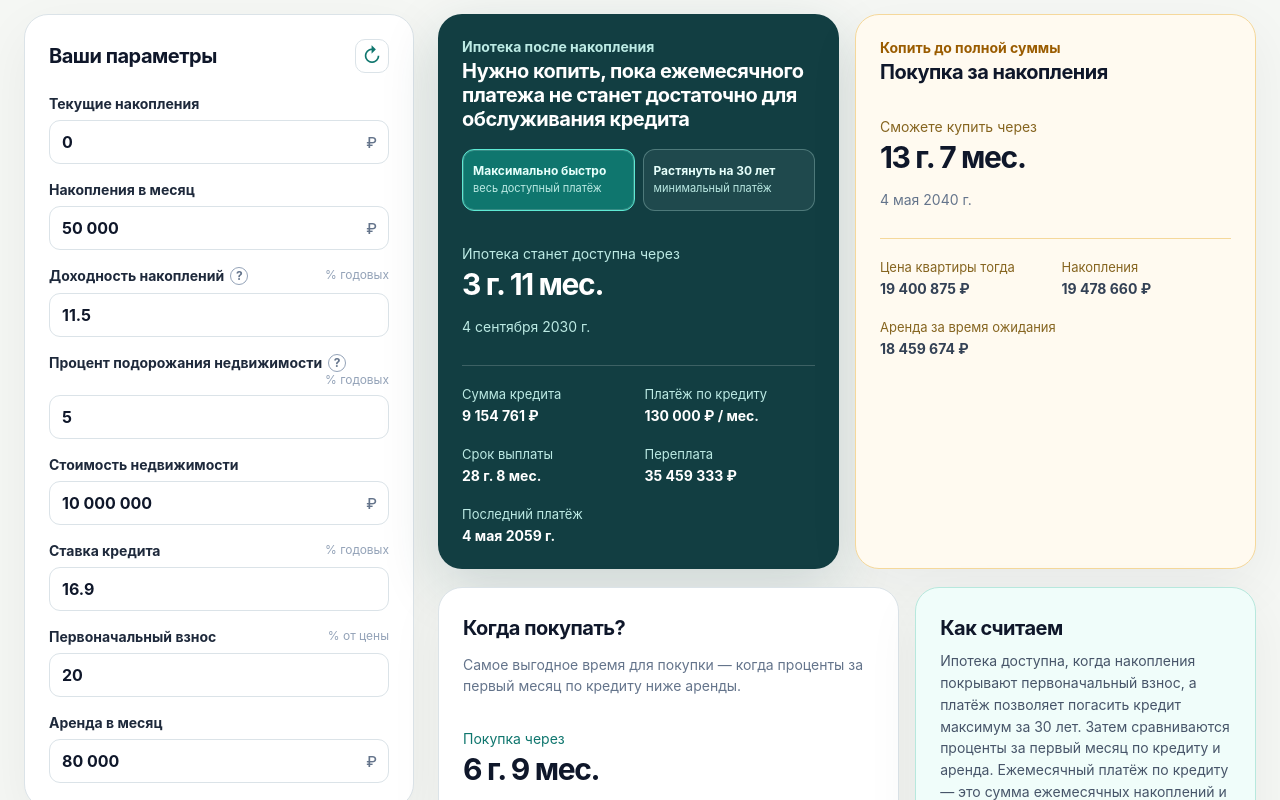
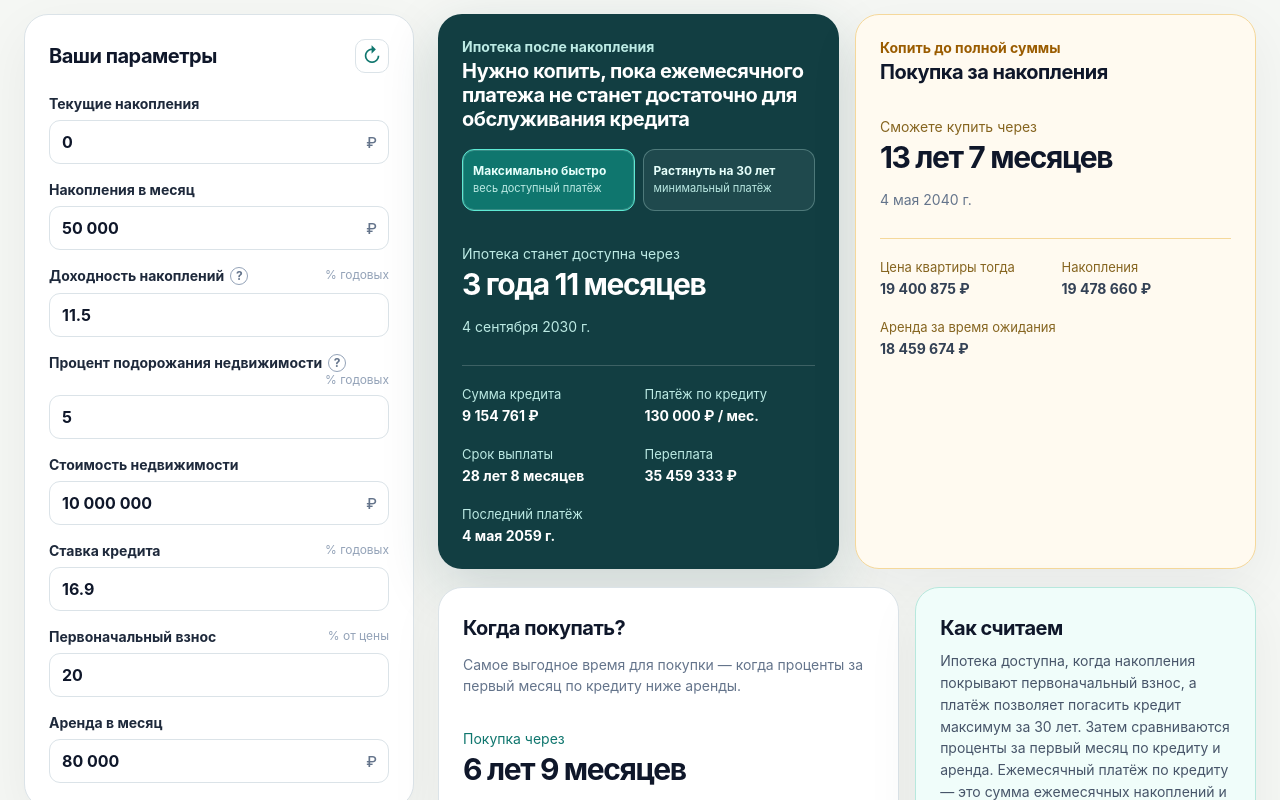
Before and after one commit to Vchekryzhov/home-purchase-calculator, a Vue app: page / in a window 1280 px wide. Shown: the part 180-980 px from the top of the page. Built offline with nearby package versions, Linux system fonts and the light colour scheme.

Commit message:
Add proper Russian pluralization to durations
Closes #1

```diff
--- a/src/App.vue
+++ b/src/App.vue
@@ -28,7 +28,10 @@ const setAmount = (key, event) => {
 const blurAmount = (key) => { if (focusedAmount.value === key) focusedAmount.value = null; };
 const addMonths = (date, months) => { const result = new Date(date); result.setMonth(result.getMonth() + months); return result; };
 const formatDate = (date) => new Intl.DateTimeFormat('ru-RU', { day: 'numeric', month: 'long', year: 'numeric' }).format(date);
-const duration = (months) => { const total = Math.ceil(months); const years = Math.floor(total / 12); const rest = total % 12; return !years ? `${rest} мес.` : rest ? `${years} г. ${rest} мес.` : `${years} г.`; };
+const plural = (count, one, few, many) => { const tens = count % 100, units = count % 10; return tens >= 11 && tens <= 14 ? many : units === 1 ? one : units >= 2 && units <= 4 ? few : many; };
+const yearsLabel = (count) => `${count} ${plural(count, 'год', 'года', 'лет')}`;
+const monthsLabel = (count) => `${count} ${plural(count, 'месяц', 'месяца', 'месяцев')}`;
+const duration = (months) => { const total = Math.ceil(months); const years = Math.floor(total / 12); const rest = total % 12; return !years ? monthsLabel(rest) : rest ? `${yearsLabel(years)} ${monthsLabel(rest)}` : yearsLabel(years); };
 const loanPlan = (principal, payment, annualRate, maxMonths = 360) => {
   if (principal <= 0) return { months: 0, overpayment: 0, firstMonthInterest: 0 };
   if (payment <= 0) return null;
@@ -148,8 +151,8 @@ const journey = computed(() => {
     markerX: markerMonth === null ? null : x(markerMonth),
     maximum,
     middleX: x(horizon / 2),
-    middleLabel: `${Math.round(horizon / 24)} лет`,
-    endLabel: `${Math.round(horizon / 12)} лет`,
+    middleLabel: yearsLabel(Math.round(horizon / 24)),
+    endLabel: yearsLabel(Math.round(horizon / 12)),
     markerLabel: markerMonth === null ? null : duration(markerMonth)
   };
 });
```
